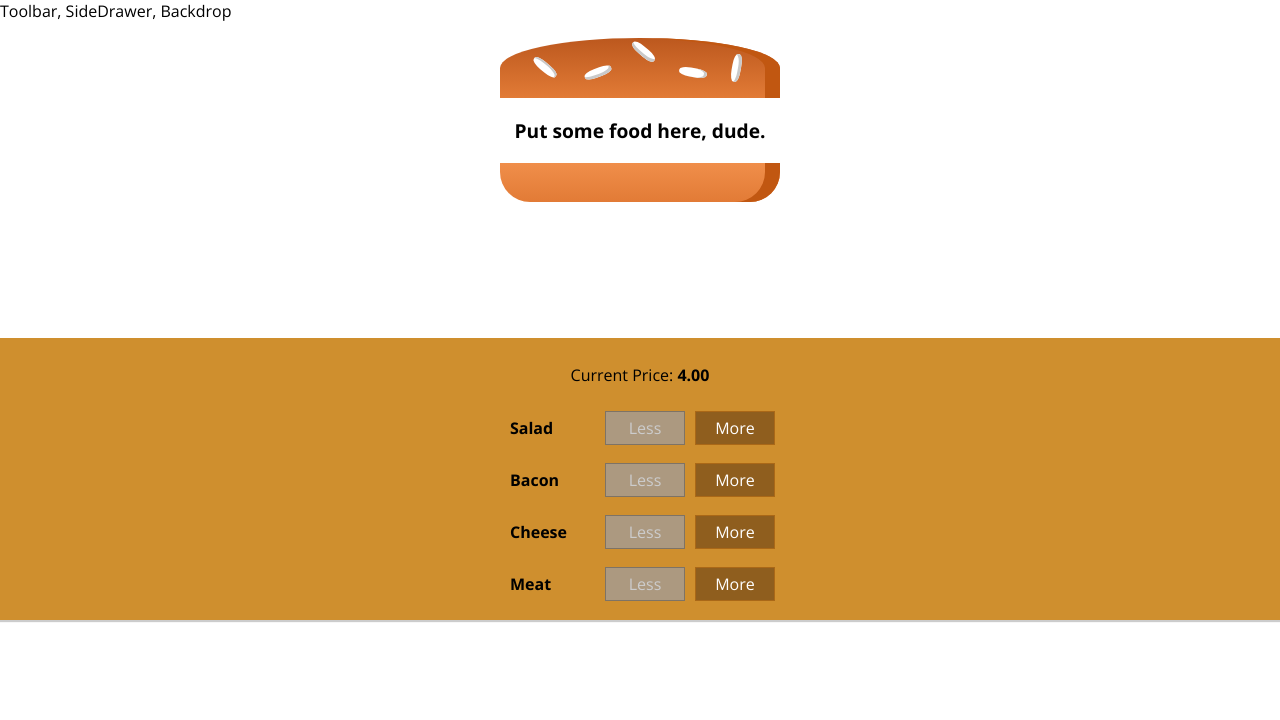
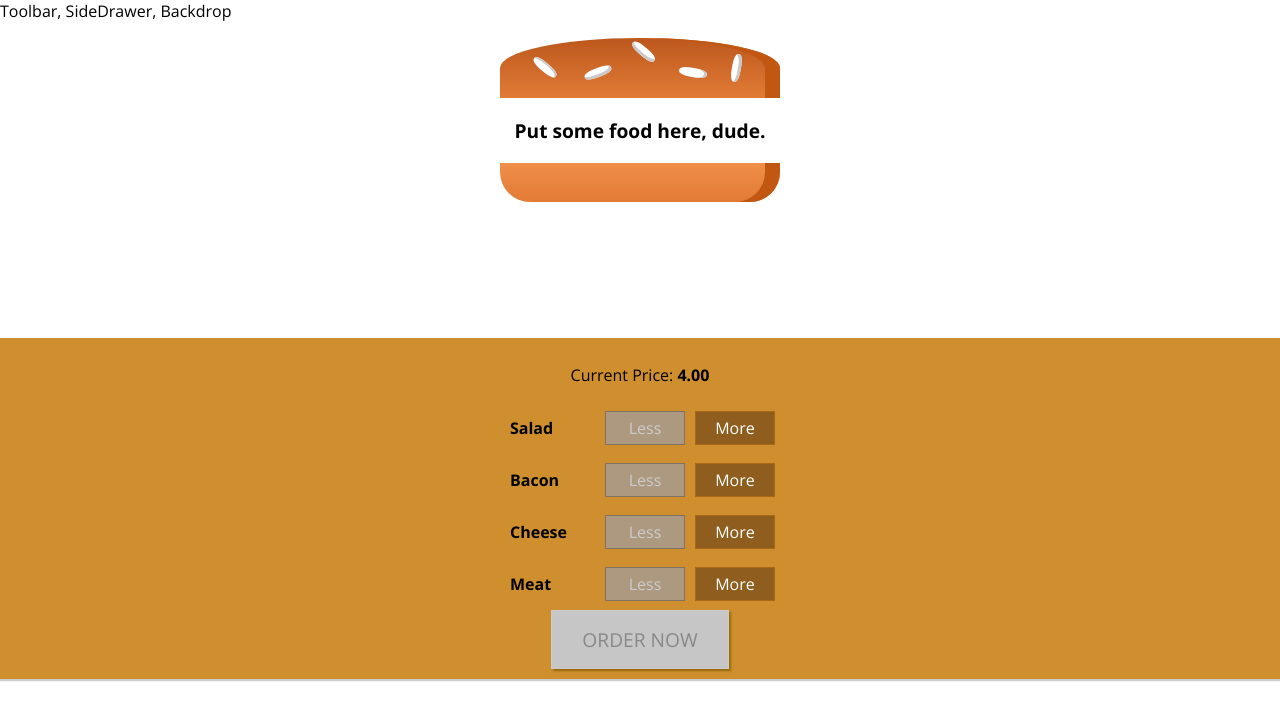
Before and after one commit to rickszaboDev/BurgerMounter, a React app: page / in a window 1280 px wide. Shown: the top 720 px of the page. Built offline with nearby package versions, Linux system fonts and the light colour scheme.

Commit message:
added order now btn, init modal order setting

```diff
--- a/src/components/Burger/BuildControls/BuildControls.css
+++ b/src/components/Burger/BuildControls/BuildControls.css
@@ -8,3 +8,45 @@
     margin: auto;
     padding: 10px 0px;
 }
+
+
+.OrderButton {
+    background-color: #DAD735;
+    outline: none;
+    cursor: pointer;
+    border: 1px solid #966909;
+    color: #966909;
+    font-family: inherit;
+    font-size: 1.2em;
+    padding: 15px 30px;
+    box-shadow: 2px 2px 2px #966909;
+}
+
+.OrderButton:hover, .OrderButton:active {
+    background-color: #A0DB41;
+    border: 1px solid #966909;
+    color: #966909;
+}
+
+.OrderButton:disabled {
+    background-color: #C7C6C6;
+    cursor: not-allowed;
+    border: 1px solid #ccc;
+    color: #888888;
+}
+
+.OrderButton:not(:disabled) {
+    animation: enable 0.3s linear;
+}
+
+@keyframes enable {
+    0% {
+        transform: scale(1);
+    }
+    60% {
+        transform: scale(1.1);
+    }
+    100% {
+        transform: scale(1);
+    }
+}
--- a/src/components/Burger/BuildControls/BuildControls.js
+++ b/src/components/Burger/BuildControls/BuildControls.js
@@ -26,6 +26,12 @@
                 />
             }
         )}
+        <button
+            className='OrderButton'
+            disabled={!props.purchasable}
+            onClick={props.onOrdering}
+            >
+                ORDER NOW</button>
     </div>
     );
 }
--- /dev/null
+++ b/src/components/Burger/OrderSummary/OrderSummary.js
@@ -0,0 +1,25 @@
+import React from 'react';
+import Condenser from '../../../hoc/Condenser.js'
+
+const orderSummary = (props) => {
+    const summarizedIngredients = Object.keys(props.ingredients)
+        .map(
+            igKey => {
+                return <li key={igKey}>
+                   <span style={{textTransform: 'capitalize'}}>{igKey}</span>: {props.ingredients[igKey]}
+                </li>
+            }
+        );
+
+    return(
+        <Condenser>
+            <h3>Order Summary</h3>
+            <p>Burger has these following ingredients:</p>
+            <ul>
+                {summarizedIngredients}
+            </ul>
+        </Condenser>
+    );
+}
+
+export default orderSummary;
--- /dev/null
+++ b/src/components/UI/Modal/Modal.css
@@ -0,0 +1,20 @@
+.Modal {
+    position: fixed;
+    z-index: 500;
+    background-color: white;
+    width: 70%;
+    border: 1px solid #ccc;
+    box-shadow: 1px 1px 1px black;
+    padding: 16px;
+    left: 15%;
+    top: 30%;
+    box-sizing: border-box;
+    transition: all 0.3s ease-out;
+}
+
+@media (min-width: 600px) {
+    .Modal {
+        width: 500px;
+        left: calc(50% - 250px);
+    }
+}
--- /dev/null
+++ b/src/components/UI/Modal/Modal.js
@@ -0,0 +1,18 @@
+import React from 'react';
+import './Modal.css';
+
+const modal = (props) => {
+   return(
+    <div
+        className="Modal"
+        style={{
+            transform: props.show ? 'translateY(0)' : "translateY(-100vh)",
+            opacity: props.show ? '0' : '1',
+        }}
+        >
+        {props.children}
+    </div>
+   );
+}
+
+export default modal;
--- a/src/containers/BurgerBuilder/BurgerBuilder.js
+++ b/src/containers/BurgerBuilder/BurgerBuilder.js
@@ -3,6 +3,8 @@
 import Condenser from '../../hoc/Condenser.js';
 import Burger from '../../components/Burger/Burger.js'
 import BuildControls from '../../components/Burger/BuildControls/BuildControls.js';
+import Modal from '../../components/UI/Modal/Modal.js';
+import OrderSummary from '../../components/Burger/OrderSummary/OrderSummary.js';
 
 const INGREDIENT_PRICE = {
     salad: 0.5,
@@ -19,7 +21,25 @@
             cheese: 0,
             meat: 0
         },
-        totalPrice: 4
+        totalPrice: 4,
+        purchasable: false,
+        purchasing: false
+    }
+
+    updatePurchase(ingredients) {
+        const sum = Object.keys(ingredients)
+            .map(
+                igKey => { return ingredients[igKey] }
+            ).reduce(
+                (sum, el) =>{
+                    return sum + el;
+                },
+                0
+            );
+
+            this.setState({
+                purchasable: (sum > 0)
+            });
     }
 
     addIngredientHandler = (type) => {
@@ -33,6 +53,7 @@
         const newPrice = oldPrice + priceAddition;
 
         this.setState({ingredients: updatedIngredients, totalPrice: newPrice});
+        this.updatePurchase(updatedIngredients);
     }
 
     removeIngredientHandler = (type) => {
@@ -49,6 +70,11 @@
         const newPrice = oldPrice - priceDeduction;
 
         this.setState({ingredients: updatedIngredients, totalPrice: newPrice});
+        this.updatePurchase(updatedIngredients);
+    }
+
+    purchasingHandler = () => {
+        this.setState({ purchasing: true });
     }
 
     render() {
@@ -63,11 +89,20 @@
         return (
             <Condenser>
                 <Burger ingredients={this.state.ingredients}/>
+                <Modal
+                    show={this.state.purchasing}
+                    >
+                        <OrderSummary
+                            ingredients={this.state.ingredients}
+                        />
+                </Modal>
                 <BuildControls
                     addIngredient={this.addIngredientHandler}
                     removeIngredient={this.removeIngredientHandler}
                     disableInfo={disableInfo}
                     price={this.state.totalPrice}
+                    purchasable={this.state.purchasable}
+                    onOrdering={this.purchasingHandler}
                 />
             </Condenser>
         );
```
